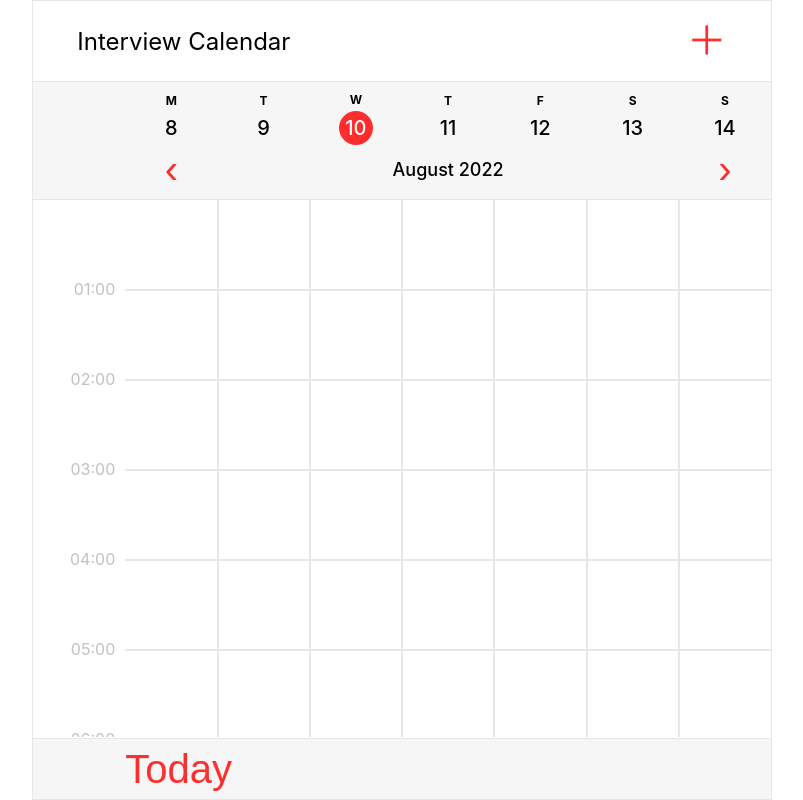
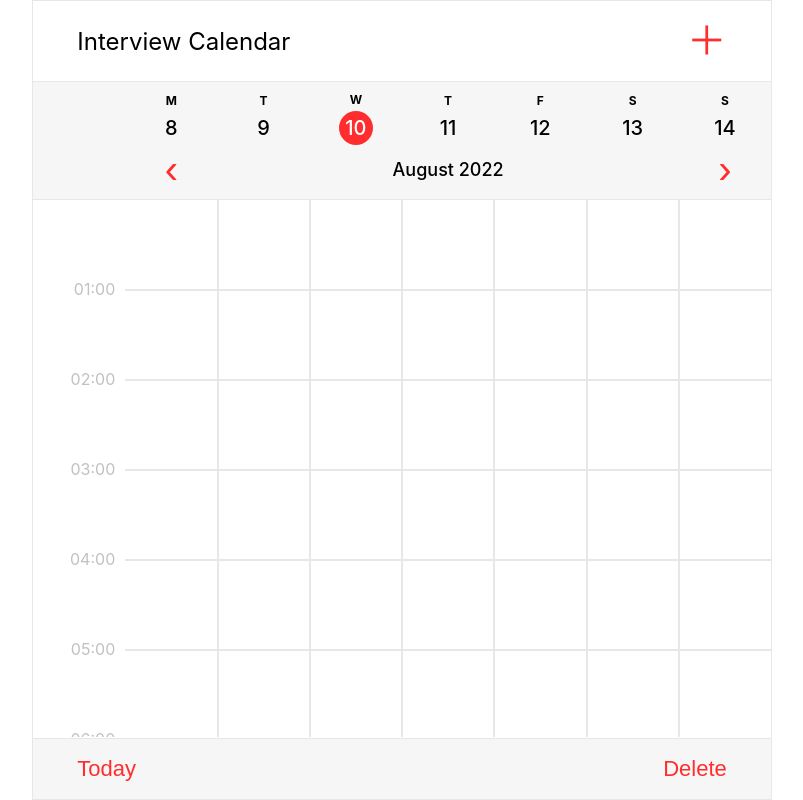
Before and after one commit to Naumch/react-calendar-interview, a React (Create React App) app: page / in a window 1280 px wide. Shown: the whole page, without its empty margins (238-1041 px from the left). Built offline with nearby package versions, Linux system fonts and the light colour scheme.

Commit message:
style for footer and scroll

```diff
--- a/src/components/App.js
+++ b/src/components/App.js
@@ -46,7 +46,7 @@ function App() {
         days={days}
       />
       </div>
-      <Footer />
+      <Footer setStartingPoint={setStartingPoint}/>
       <Popup
         active={active}
         setActive={setActive}
--- a/src/components/DisplayTime.js
+++ b/src/components/DisplayTime.js
@@ -6,6 +6,18 @@ const Wrap = styled.div`
   display: flex;
   max-height: calc(100vh - 263px);
   overflow-y: scroll;
+  &::-webkit-scrollbar {
+    width: 8px;
+    background-color: #fff;
+  }
+  &::-webkit-scrollbar-thumb {
+    border-radius: 10px;
+    background-color: #e7e7e7;
+  }
+  &::-webkit-scrollbar-track {
+    -webkit-box-shadow: inset 0 0 1px rgba(0,0,0,0.2);
+    background-color: #f9f9fd;
+  }
 `;
 
 const FlexColumn = styled.div`
--- a/src/components/Footer.js
+++ b/src/components/Footer.js
@@ -1,18 +1,28 @@
 import React from 'react';
 import styled from 'styled-components';
+import moment from 'moment';
 
 const Wrapper = styled.div`
   background-color: #f6f6f6;
   border-top: 1px solid #e7e7e7;
   padding: 10px 0 10px 12.5%;
   flex: 0 0 auto;
+  display: flex;
+  justify-content: space-between;
+  align-items: center;
+  padding: 10px 6%;
 `;
 
-function Footer() {
+const Button = styled.button`
+  font-size: 22px;
+`;
+
+function Footer({ setStartingPoint }) {
 
   return (
     <Wrapper>
-      <button>Today</button>
+      <Button onClick={() => setStartingPoint(moment())}>Today</Button>
+      <Button>Delete</Button>
     </Wrapper>
   )
 }
--- a/src/components/Popup.js
+++ b/src/components/Popup.js
@@ -58,7 +58,6 @@ const ButtonBold = styled(Button)`
 
 function Popup({ active, setActive, notes, setNotes }) {
   const [valueTime, setValueTime] = useState("");
-  console.log(notes);
 
   return (
     <Modal
```
